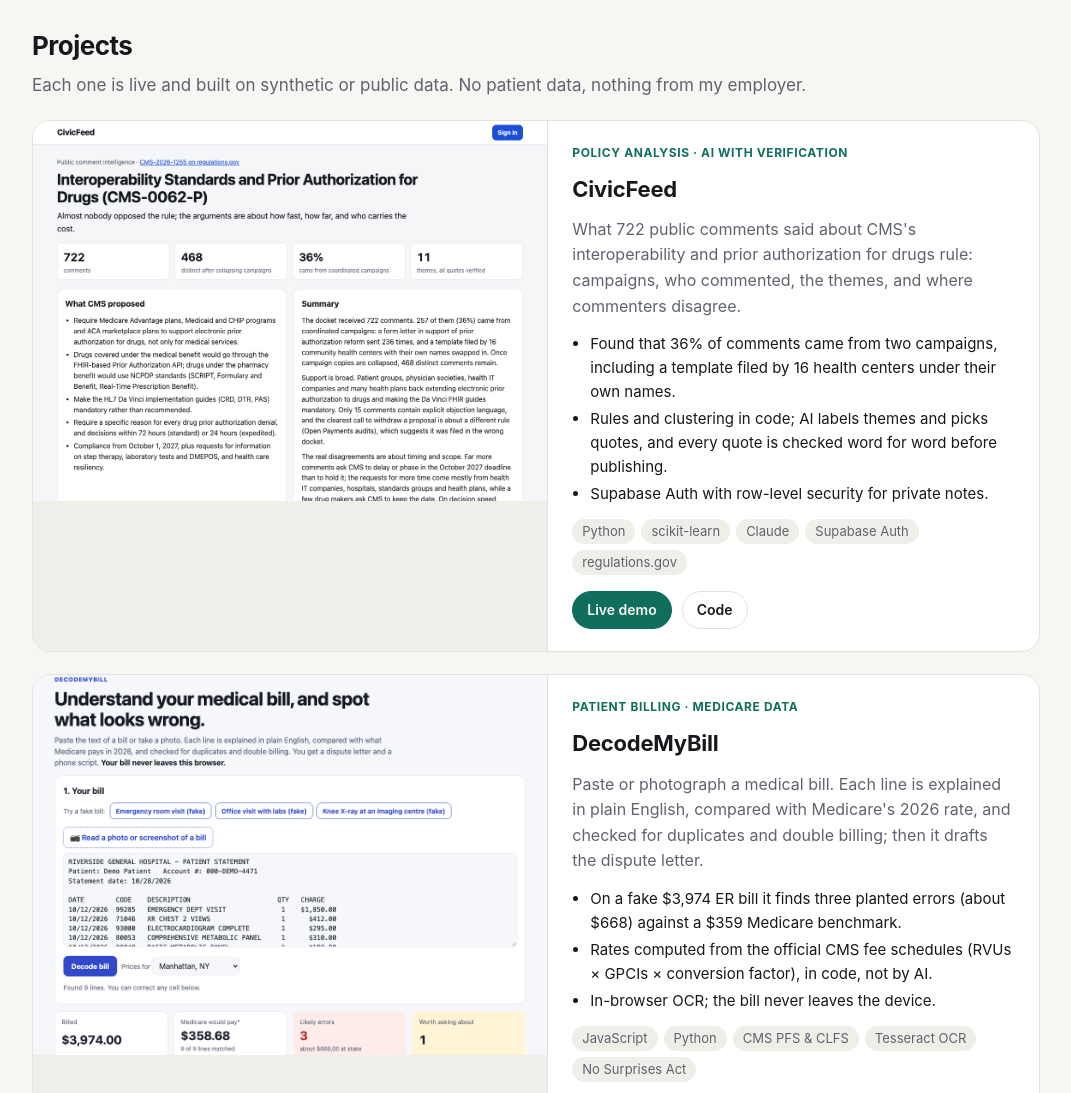
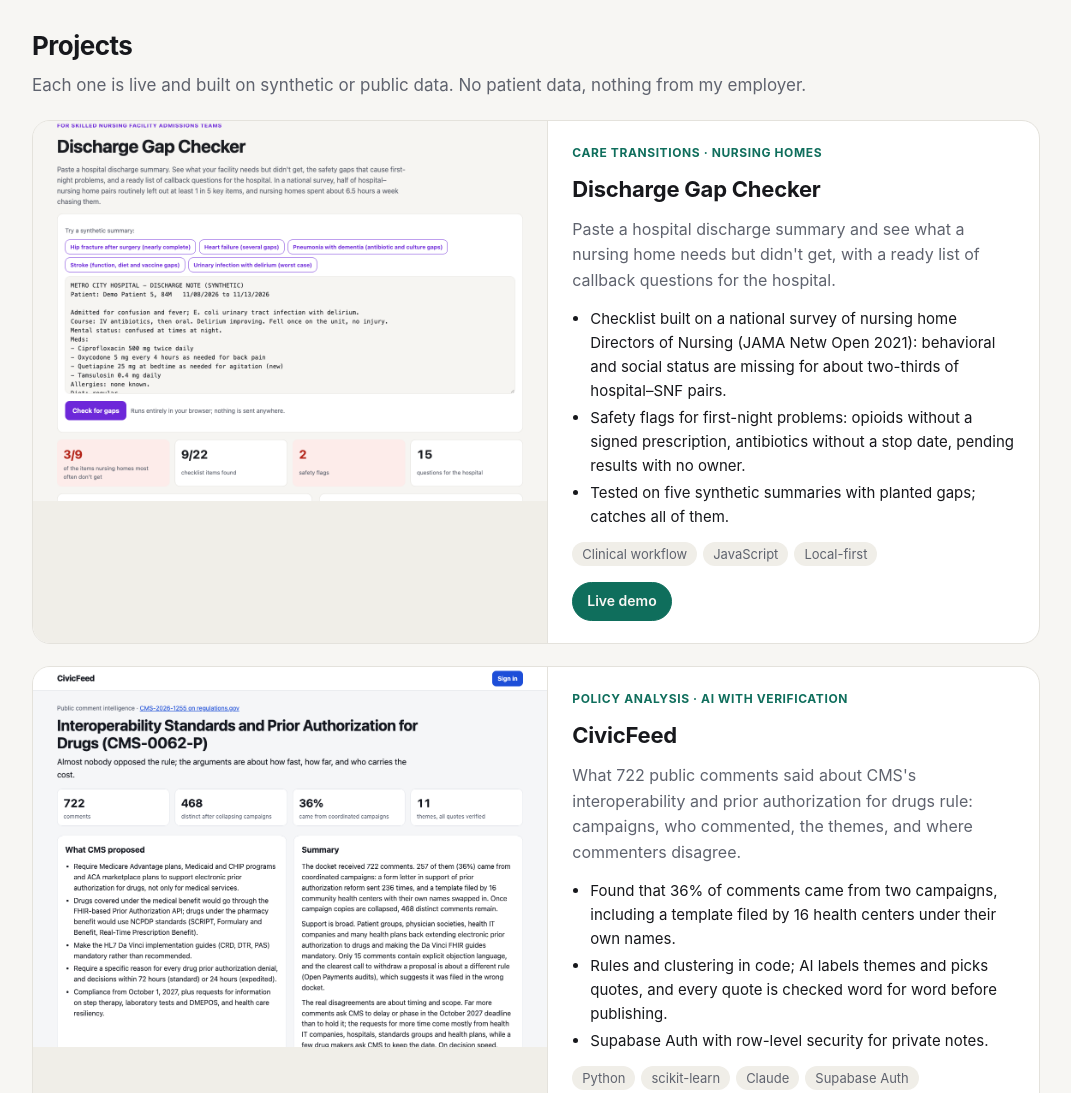
Before and after one commit to patelr31/portfolio, a plain HTML site: page index.html in a window 1280 px wide. Shown: the part 600-1693 px from the top of the page, without its empty margins (104-1175 px from the left). Drawn offline with Linux system fonts and the light colour scheme.

Commit message:
Add Discharge Gap Checker card
Co-Authored-By: Claude Opus 5.5 <noreply@anthropic.com>

```diff
--- a/index.html
+++ b/index.html
@@ -99,6 +99,22 @@
   <div class="projects">
 
     <article class="project">
+      <a class="shot" href="https://discharge-gap.vercel.app"><img src="assets/discharge-gap.png" alt="Discharge Gap Checker flagging missing information in a discharge summary" loading="lazy"></a>
+      <div class="body">
+        <span class="tag">Care transitions · Nursing homes</span>
+        <h3>Discharge Gap Checker</h3>
+        <p>Paste a hospital discharge summary and see what a nursing home needs but didn't get, with a ready list of callback questions for the hospital.</p>
+        <ul>
+          <li>Checklist built on a national survey of nursing home Directors of Nursing (JAMA Netw Open 2021): behavioral and social status are missing for about two-thirds of hospital–SNF pairs.</li>
+          <li>Safety flags for first-night problems: opioids without a signed prescription, antibiotics without a stop date, pending results with no owner.</li>
+          <li>Tested on five synthetic summaries with planted gaps; catches all of them.</li>
+        </ul>
+        <div class="chips"><span>Clinical workflow</span><span>JavaScript</span><span>Local-first</span></div>
+        <div class="links"><a class="btn primary" href="https://discharge-gap.vercel.app">Live demo</a></div>
+      </div>
+    </article>
+
+    <article class="project">
       <a class="shot" href="https://civicfeed-six.vercel.app"><img src="assets/civicfeed.png" alt="CivicFeed analysis of public comments on a CMS rule" loading="lazy"></a>
       <div class="body">
         <span class="tag">Policy analysis · AI with verification</span>
```
Also changed, not shown: assets/discharge-gap.png (added).
